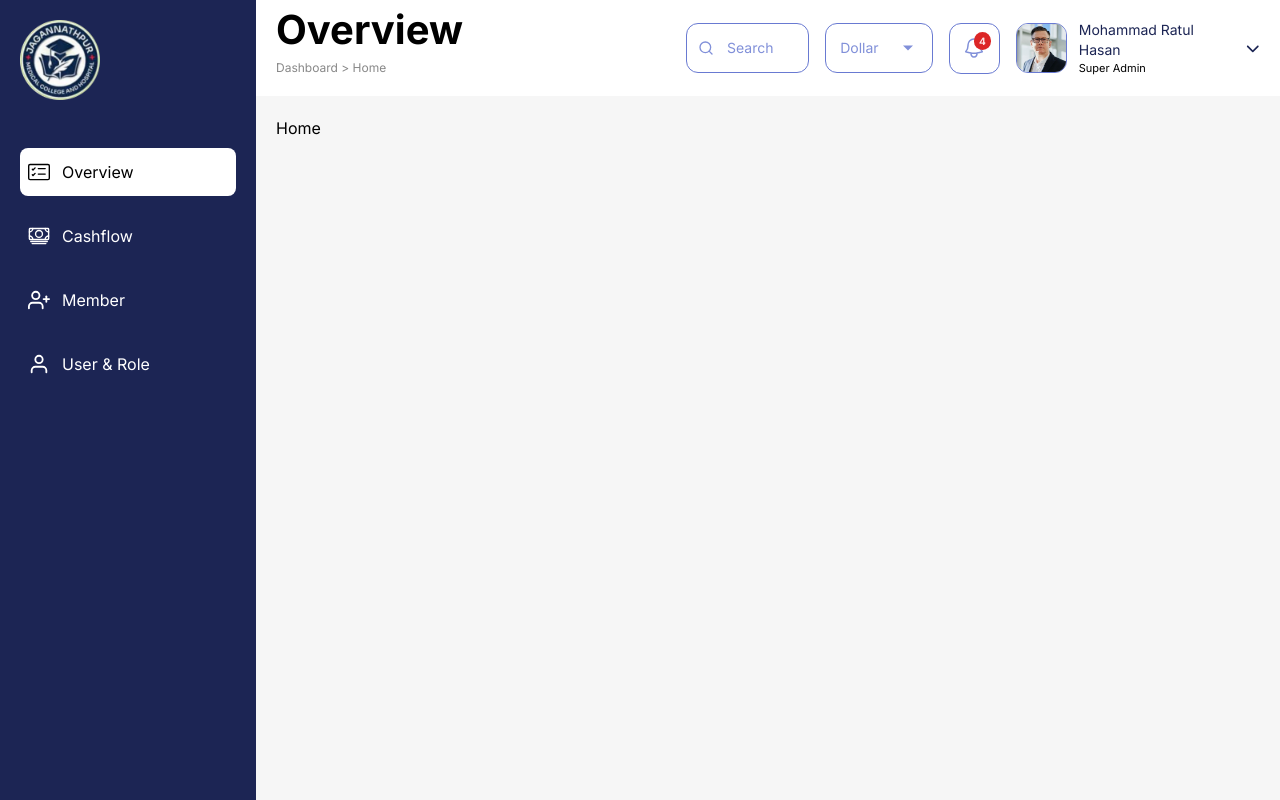
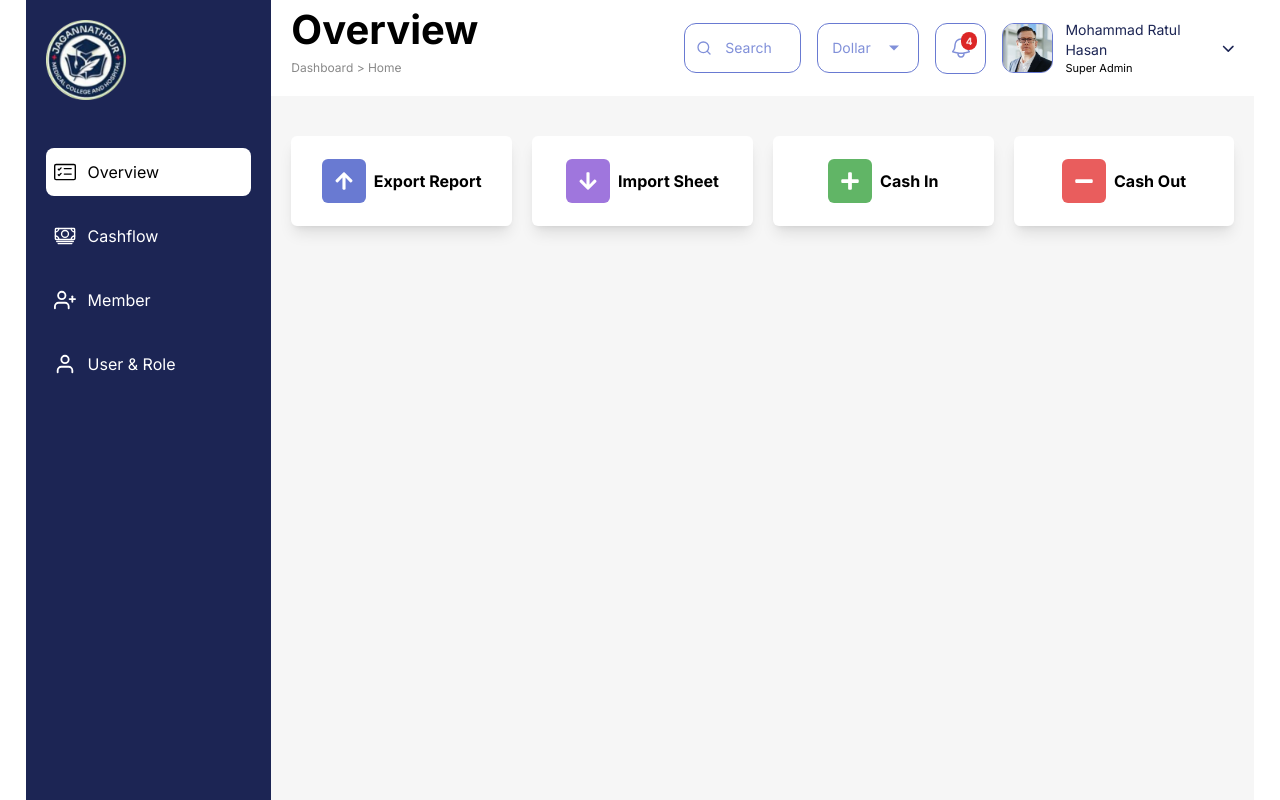
Before and after one commit to developer-shourav/Jagannathpur_Hospital_Dashboard, a Next.js app: page / in a window 1280 px wide. Built offline with nearby package versions, Linux system fonts and the light colour scheme.

Commit message:
finance Report section completed

```diff
--- a/app/cashFlow/page.tsx
+++ b/app/cashFlow/page.tsx
@@ -5,7 +5,7 @@ const page = () => {
     <div className="w-full ">
       <PageHead pageTitle="Cashflow" routeName="cashFlow" />
 
-      <div className="p-5">
+      <div className="p-5 2xl:p-8">
         <h1 className="">Cashflow</h1>
       </div>
     </div>
--- /dev/null
+++ b/app/components/Home/FinanceReport/FinanceReport.tsx
@@ -0,0 +1,39 @@
+import { FaArrowUp, FaArrowDown, FaPlus , FaMinus } from "react-icons/fa";
+const FinanceReport = () => {
+  return (
+    <div className="w-full my-5 h-[90px] 2xl:h-[129px] grid grid-cols-4 gap-5 2xl:gap-[26px]">
+
+    {/* -----------Export Report ------------ */}
+      <div className="flex justify-center items-center gap-2 h-full bg-white  shadow-lg rounded-md font-bold">
+        <span className="bg-[#697AD2] p-3 2xl:p-4  text-xl text-white rounded-md">
+          <FaArrowUp />
+        </span>
+        <span className=" 2xl:text-xl">Export Report</span>
+      </div>
+     {/* -----------Import Sheet ------------ */}
+      <div className="flex justify-center items-center gap-2 h-full bg-white  shadow-lg rounded-md font-bold">
+        <span className="bg-[#9F76DD] p-3 2xl:p-4  text-xl text-white rounded-md">
+          <FaArrowDown />
+        </span>
+        <span className="2xl:text-xl">Import Sheet</span>
+      </div>
+      {/* -----------Cash In ------------ */}
+      <div className="flex justify-center items-center gap-2 h-full bg-white  shadow-lg rounded-md font-bold">
+        <span className="bg-[#61B566] p-3 2xl:p-4  text-xl text-white rounded-md">
+          <FaPlus />
+        </span>
+        <span className="2xl:text-xl">Cash In</span>
+      </div>
+      {/* -----------Cash Out ------------ */}
+      <div className="flex justify-center items-center gap-2 h-full bg-white  shadow-lg rounded-md font-bold">
+        <span className="bg-[#E95D5D] p-3 2xl:p-4  text-xl text-white rounded-md ">
+          <FaMinus />
+        </span>
+        <span className="2xl:text-xl">Cash Out</span>
+      </div>
+
+    </div>
+  );
+};
+
+export default FinanceReport;
--- a/app/components/PageHead/PageHead.tsx
+++ b/app/components/PageHead/PageHead.tsx
@@ -17,17 +17,17 @@ const PageHead = ({routeName, pageTitle}: PageHeadProps) => {
   const [notificationDropdownOpen, setNotificationDropdownOpen] = useState(false);
 
   return (
-    <div className="px-5 w-full bg-white flex justify-between items-center">
-      <div className="w-5/12">
-        <h2 className="font-bold text-[40px] mt-0">{pageTitle}</h2>
+    <div className="px-5 2xl:px-8 w-full bg-white flex justify-between items-center">
+      <div className="w-5/12 ">
+        <h2 className="font-bold text-[40px] 2xl:text-[44px] mt-0">{pageTitle}</h2>
         <p className="text-xs text-[#888888] pb-5">
           {" "}
           Dashboard {">"} {routeName}
         </p>
       </div>
 
-      <div className="w-7/12 ">
-        <div className="flex items-center justify-between gap-4">
+      <div className="w-7/12  ">
+        <div className="flex items-center justify-end  gap-4">
           {/* ---------Search Bar---------- */}
           <div className="relative w-[126px] h-[51px]">
             <div className="absolute inset-y-0 left-0 flex items-center pl-3 pointer-events-none">
--- a/app/layout.tsx
+++ b/app/layout.tsx
@@ -19,7 +19,7 @@ export default function RootLayout({
     <html lang="en">
       <body className={inter.className}>
         {/* -----------Web  Container with max width----------- */}
-        <main className="max-w-[1330px] mx-auto">
+        <main className="max-w-[1512px] w-[96vw] mx-auto">
           {/* ---------main section------- */}
           <div className="flex justify-center ">
             {/* ---------Menu For Large Devices------- */}
--- a/app/member/page.tsx
+++ b/app/member/page.tsx
@@ -5,7 +5,7 @@ const page = () => {
     <div className="w-full ">
       <PageHead pageTitle="Member" routeName="member" />
 
-      <div className="p-5">
+      <div className="p-5 2xl:p-8">
         <h1 className="">Member</h1>
       </div>
     </div>
--- a/app/page.tsx
+++ b/app/page.tsx
@@ -1,12 +1,15 @@
+import FinanceReport from "./components/Home/FinanceReport/FinanceReport";
 import PageHead from "./components/PageHead/PageHead";
 
 export default function Home() {
   return (
     <div className="w-full ">
+      {/* -------Page Header--------- */}
       <PageHead pageTitle="Overview" routeName="Home" />
 
-      <div className="p-5">
-        <h1 className="">Home</h1>
+      <div className="p-5 2xl:p-8">
+        {/* ---------Financial Reports ------------*/}
+        <FinanceReport/>
       </div>
     </div>
   );
--- a/app/userRole/page.tsx
+++ b/app/userRole/page.tsx
@@ -5,7 +5,7 @@ const page = () => {
     <div className="w-full ">
       <PageHead pageTitle="User & Role" routeName="userRole" />
 
-      <div className="p-5">
+      <div className="p-5 2xl:p-8">
         <h1 className="">User & Role</h1>
       </div>
     </div>
```
